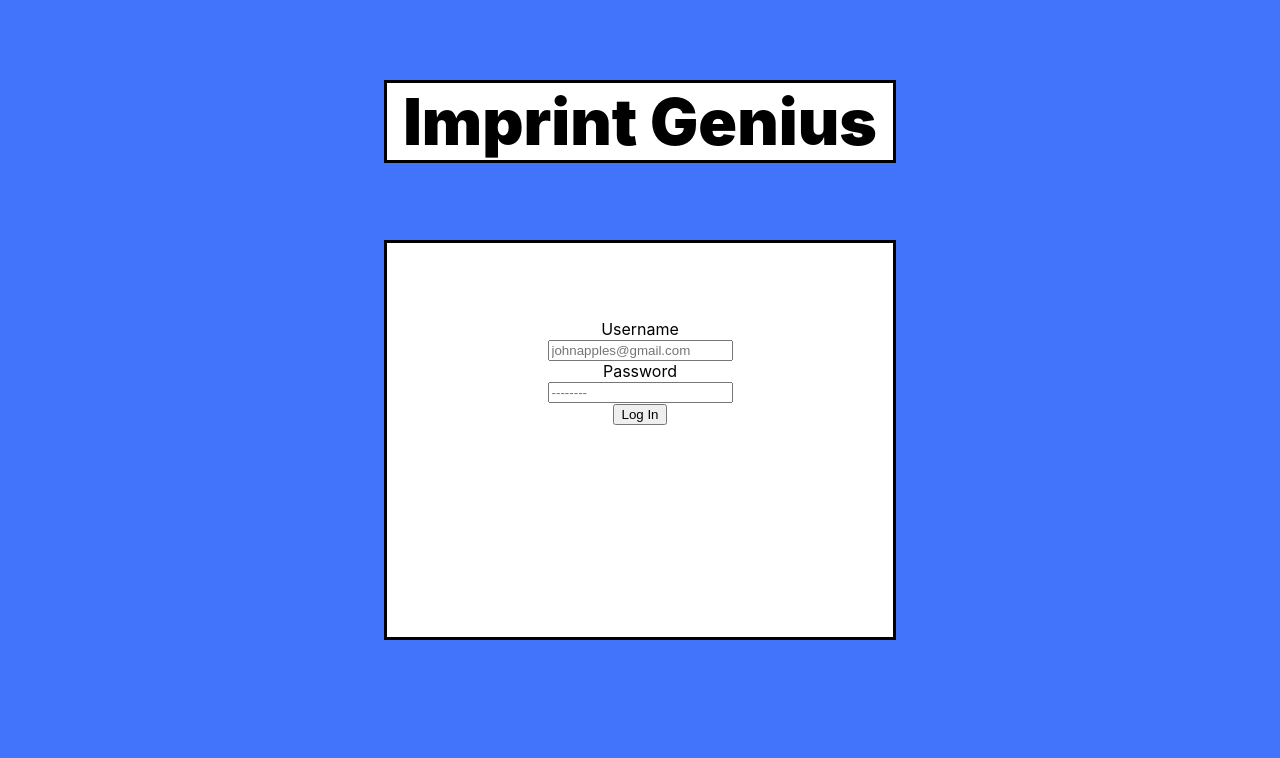
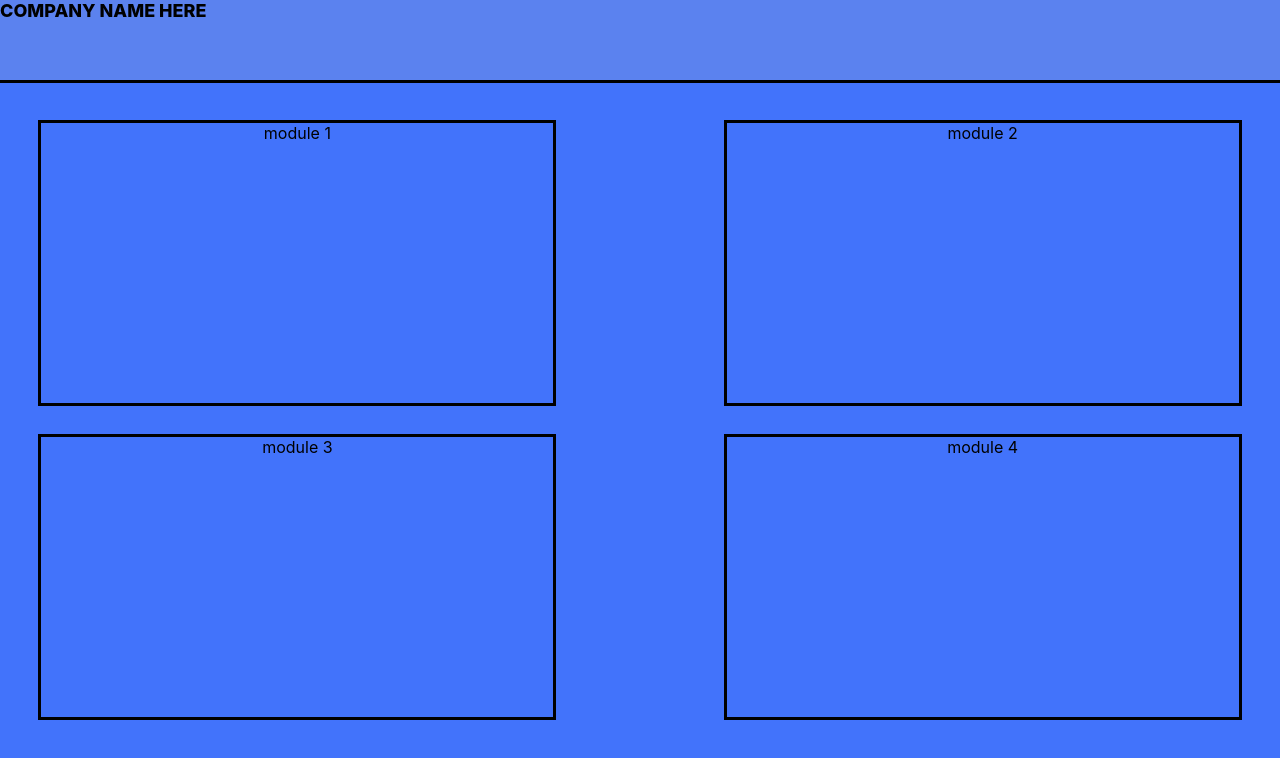
Before and after one commit to triple3567/impacgeniuswebapp, a React (Create React App) app in the folder frontend/: page / in a window 1280 px wide. Shown: the top 758 px of the page. Built offline with nearby package versions, Linux system fonts and the light colour scheme.

Commit message:
created template dashboard

```diff
--- a/frontend/src/App.js
+++ b/frontend/src/App.js
@@ -2,12 +2,21 @@ import React from 'react';
 import logo from './logo.svg';
 import './App.css';
 import Login from './pages/Login'
+import Dashboard from './pages/Dashboard'
 
 function App() {
   return (
-    <div className="App">
+    <div>
+      <Dashboard />
+    </div>
+
+    /*
+    <div>
       <Login />
     </div>
+    */
+
+
     /*
     <div className="App">
       <header className="App-header">
--- /dev/null
+++ b/frontend/src/css/Dashboard.css
@@ -0,0 +1,68 @@
+.Dashboard{
+    position: relative;
+    background-color: #4273fb;
+    height: 100vh;
+    width: 100vw;
+}
+
+.Dashboard-header{
+    position: fixed;
+    background-color: #5b82ef;
+    border-bottom: medium solid black;
+    height: 10%;
+    width: 100%;
+}
+
+.Dashboard-title{
+    position: absolute;
+    font-size: large;
+    font-weight: 800;
+    width: fit-content;
+    height: 50%;
+    text-align: left;
+}
+
+.Dashboard-main{
+    position: absolute;
+    top: 15%;
+}
+
+.Dashboard-module1{
+    position: absolute;
+    border: medium solid black;
+    left: 3%;
+    height: 35vh;
+    width: 40vw;
+    top: 15%;
+    text-align: center;
+}
+
+.Dashboard-module2{
+    position: absolute;
+    border: medium solid black;
+    right: 3%;
+    height: 35vh;
+    width: 40vw;
+    top: 15%;
+    text-align: center;
+}
+
+.Dashboard-module3{
+    position: absolute;
+    border: medium solid black;
+    left: 3%;
+    height: 35vh;
+    width: 40vw;
+    bottom: 10%;
+    text-align: center;
+}
+
+.Dashboard-module4{
+    position: absolute;
+    border: medium solid black;
+    right: 3%;
+    height: 35vh;
+    width: 40vw;
+    bottom: 10%;
+    text-align: center;
+}
--- a/frontend/src/css/Login.css
+++ b/frontend/src/css/Login.css
@@ -5,6 +5,7 @@
 }
 
 .Login-header{
+    text-align: center;
     position: absolute;
     background-color: #ffffff;
     justify-content: center;
@@ -24,4 +25,6 @@
     right: 30%;
     bottom: 20%;
     border: medium solid black;
+    justify-items: center;
+    text-align: center;
 }
--- /dev/null
+++ b/frontend/src/pages/Dashboard.js
@@ -0,0 +1,31 @@
+import React from 'react';
+import '../css/Dashboard.css'
+
+function Dashboard(){
+    return(
+        <div className='Dashboard'>
+            <header className='Dashboard-header'>
+                <div className='Dashboard-title'>
+                    COMPANY NAME HERE
+                </div>
+            </header>
+
+            <div className='Dashboard-module1'>
+                module 1
+            </div>
+
+            <div className='Dashboard-module2'>
+                module 2
+            </div>
+
+            <div className='Dashboard-module3'>
+                module 3
+            </div>
+
+            <div className='Dashboard-module4'>
+                module 4
+            </div>
+        </div>
+    )
+}
+export default Dashboard;
```
